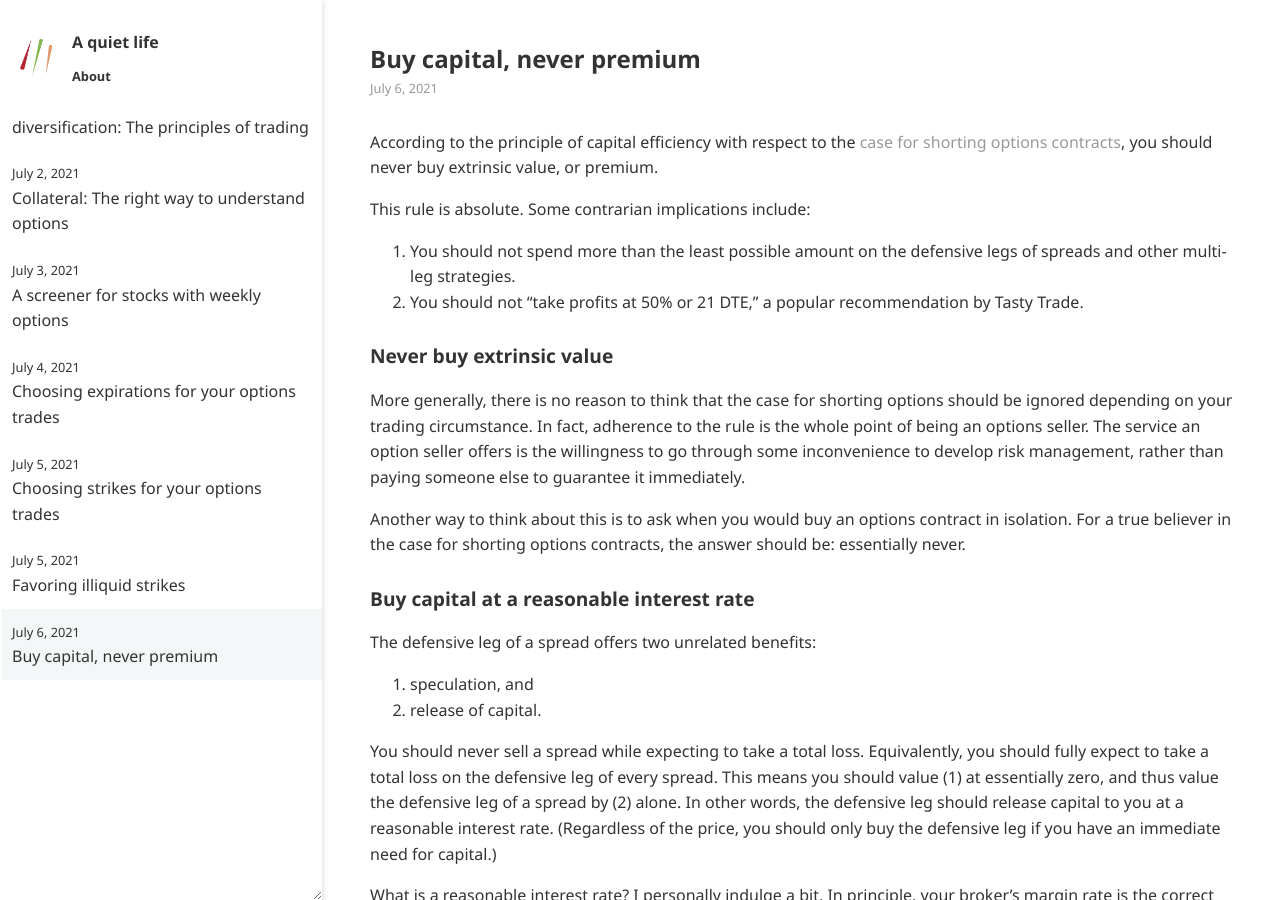
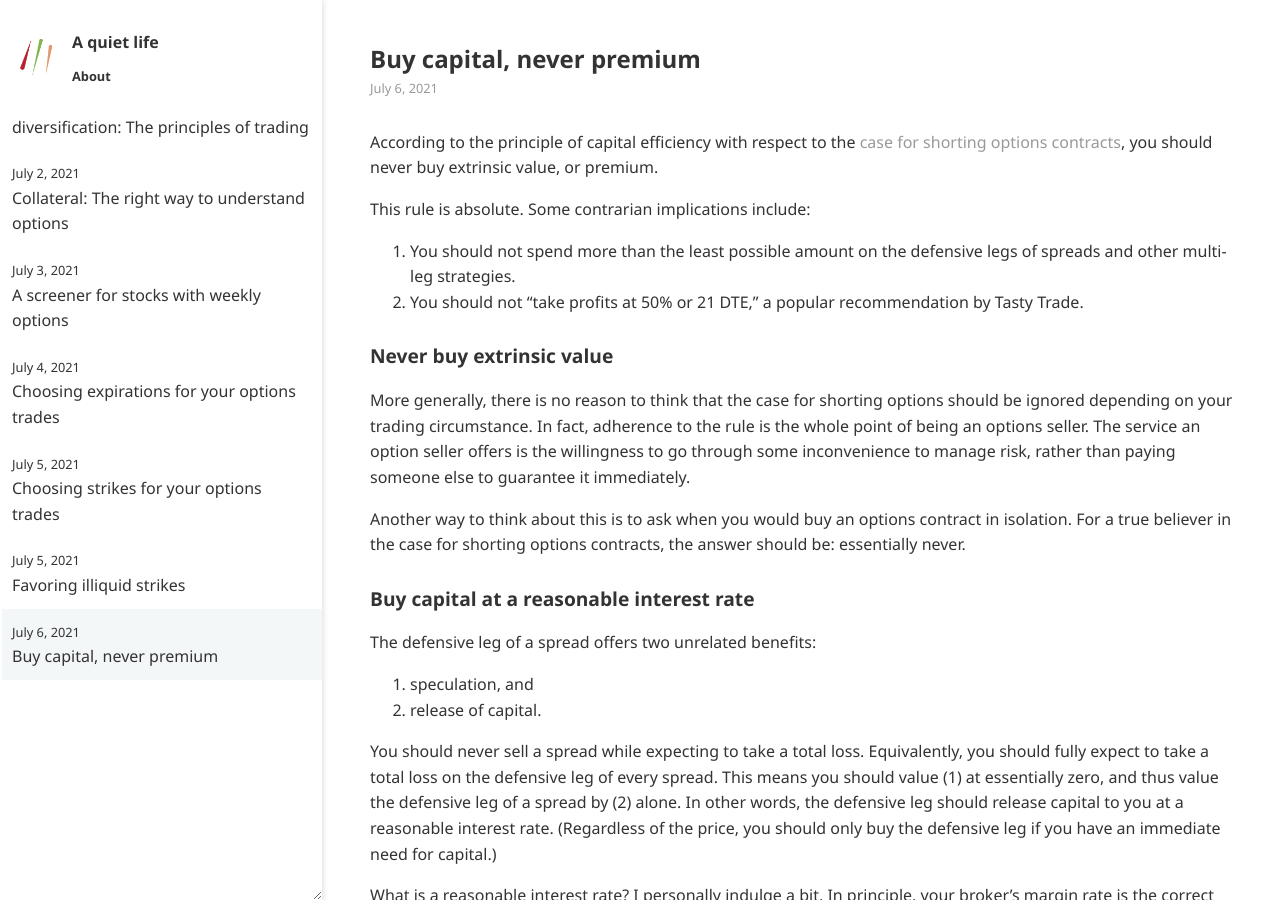
Before and after one commit to ansyblenetwork/aquietlife, a Jekyll site: the page built from _posts/2021-07-06-buying-premium.md, in a window 1280 px wide and 900 px high. Built offline with Jekyll 4.4.1, drawn with Linux system fonts in a browser that asks for light colours.

Commit message:
Update 2021-07-06-buying-premium.md

```diff
--- a/_posts/2021-07-06-buying-premium.md
+++ b/_posts/2021-07-06-buying-premium.md
@@ -13,7 +13,7 @@
 
 ### Never buy extrinsic value
 
-More generally, there is no reason to think that the case for shorting options should be ignored depending on your trading circumstance. In fact, adherence to the rule is the whole point of being an options seller. The service an option seller offers is the willingness to go through some inconvenience to develop risk management, rather than paying someone else to guarantee it immediately.
+More generally, there is no reason to think that the case for shorting options should be ignored depending on your trading circumstance. In fact, adherence to the rule is the whole point of being an options seller. The service an option seller offers is the willingness to go through some inconvenience to manage risk, rather than paying someone else to guarantee it immediately.
 
 Another way to think about this is to ask when you would buy an options contract in isolation. For a true believer in the case for shorting options contracts, the answer should be: essentially never.
 
```
